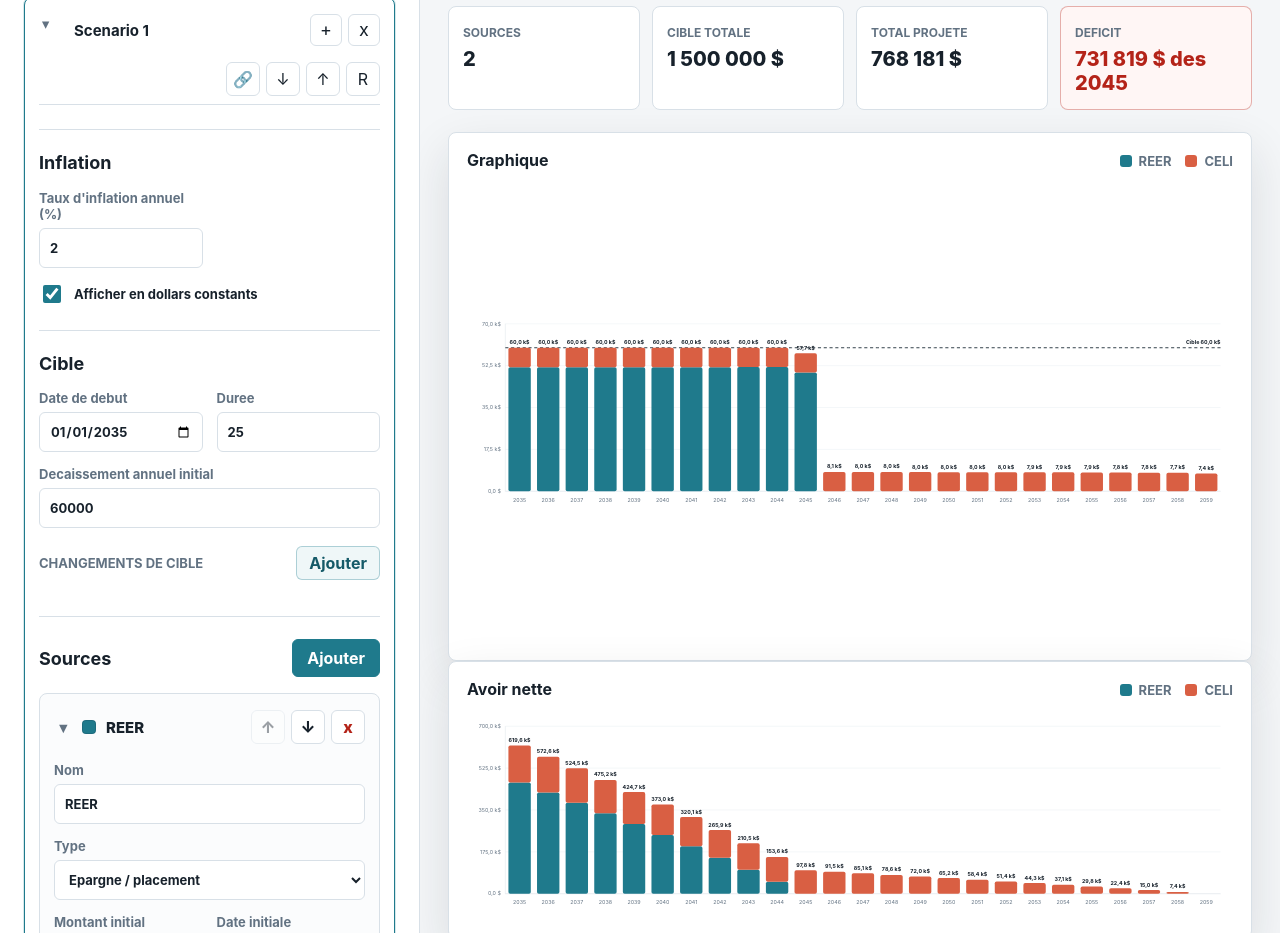
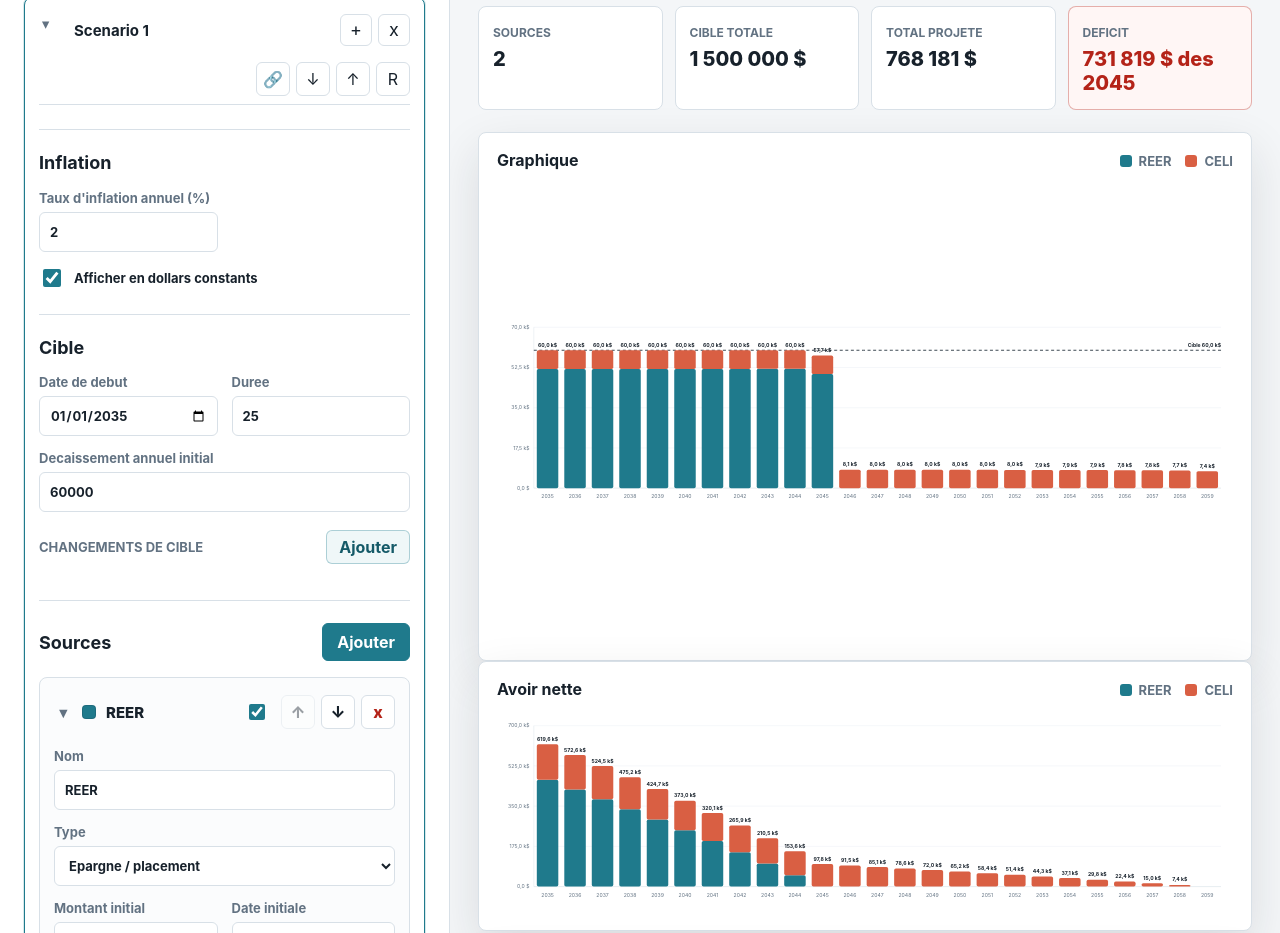
Before and after one commit to dhx71/calc-decaissement, a plain HTML site: page index.html in a window 1280 px wide. Shown: the part 94-1027 px from the top of the page. Drawn offline with Linux system fonts and the light colour scheme.

Commit message:
add source inclusion checkbox

```diff
--- a/app.js
+++ b/app.js
@@ -26,7 +26,8 @@ const defaultSettings = {
       withdrawalStartDate: "2035-01-01",
       annualReturnRate: 4.5,
       endDate: "2059-12-31",
-      constantWithdrawal: false
+      constantWithdrawal: false,
+      enabled: true
     },
     {
       id: crypto.randomUUID(),
@@ -42,7 +43,8 @@ const defaultSettings = {
       withdrawalStartDate: "2035-01-01",
       annualReturnRate: 4,
       endDate: "2059-12-31",
-      constantWithdrawal: true
+      constantWithdrawal: true,
+      enabled: true
     }
   ]
 };
@@ -502,7 +504,8 @@ function createSource() {
     withdrawalStartDate: settings.target.startDate,
     annualReturnRate: 4,
     endDate: endOfTarget(settings.target),
-    constantWithdrawal: false
+    constantWithdrawal: false,
+    enabled: true
   };
 }
 
@@ -614,7 +617,9 @@ function buildSchedule(currentSettings) {
   const toReal = (nominalRate) =>
     ((1 + nominalRate / 100) / (1 + inflationRate) - 1) * 100;
 
-  const activeSources = currentSettings.sources.map((source) => {
+  const activeSources = currentSettings.sources
+    .filter((source) => source.enabled !== false)
+    .map((source) => {
     const realReturnRate = toReal(numberValue(source.annualReturnRate));
     return {
       ...source,
@@ -833,7 +838,7 @@ function renderLegend(sources) {
   fields.legend.replaceChildren();
   sources.forEach((source) => {
     const item = document.createElement("span");
-    item.className = "legend-item";
+    item.className = source.enabled !== false ? "legend-item" : "legend-item legend-item--disabled";
     const swatch = document.createElement("span");
     swatch.className = "legend-swatch";
     swatch.style.background = source.color;
@@ -959,7 +964,7 @@ function renderAvoirNetteLegend(sources) {
   fields.avoirNetteLegend.replaceChildren();
   sources.forEach((source) => {
     const item = document.createElement("span");
-    item.className = "legend-item";
+    item.className = source.enabled !== false ? "legend-item" : "legend-item legend-item--disabled";
     const swatch = document.createElement("span");
     swatch.className = "legend-swatch";
     swatch.style.background = source.color;
@@ -1144,7 +1149,8 @@ function normalizeSettings(value) {
       withdrawalStartDate: source.withdrawalStartDate || defaultSettings.target.startDate,
       annualReturnRate: numberValue(source.annualReturnRate),
       endDate: source.endDate || endOfTarget(value?.target || defaultSettings.target),
-      constantWithdrawal: Boolean(source.constantWithdrawal)
+      constantWithdrawal: Boolean(source.constantWithdrawal),
+      enabled: source.enabled !== false
     })) : []
   };
 }
--- a/index.html
+++ b/index.html
@@ -90,11 +90,14 @@
     <template id="sourceTemplate">
       <article class="source-card">
         <div class="source-card-header">
-          <button class="source-summary-button" type="button" aria-expanded="true">
-            <span class="source-toggle-icon" aria-hidden="true">▾</span>
-            <span class="source-summary-color" aria-hidden="true"></span>
-            <span class="source-summary-name"></span>
-          </button>
+          <div class="source-header-left">
+            <button class="source-summary-button" type="button" aria-expanded="true">
+              <span class="source-toggle-icon" aria-hidden="true">▾</span>
+              <span class="source-summary-color" aria-hidden="true"></span>
+              <span class="source-summary-name"></span>
+            </button>
+            <input data-field="enabled" class="source-enabled-checkbox" type="checkbox" aria-label="Inclure dans le calcul" title="Inclure dans le calcul" checked>
+          </div>
           <div class="source-actions">
             <button class="icon-button move-source-up" type="button" aria-label="Monter la source" title="Monter">
               <span aria-hidden="true">↑</span>
--- a/styles.css
+++ b/styles.css
@@ -37,7 +37,7 @@ button {
 
 .app-shell {
   display: grid;
-  grid-template-columns: minmax(340px, 420px) minmax(0, 1fr);
+  grid-template-columns: minmax(380px, 450px) minmax(0, 1fr);
   min-height: 100vh;
 }
 
@@ -364,6 +364,22 @@ button:focus-visible {
   align-items: center;
 }
 
+.source-header-left {
+  display: flex;
+  align-items: center;
+  flex: 1;
+  min-width: 0;
+  gap: 0;
+}
+
+.source-enabled-checkbox {
+  width: 16px;
+  height: 16px;
+  margin: 0 0 0 10px;
+  accent-color: var(--accent);
+  cursor: pointer;
+}
+
 .source-card-body[hidden] {
   display: none;
 }
@@ -561,6 +577,11 @@ button:focus-visible {
   border-radius: 3px;
 }
 
+.legend-item--disabled {
+  opacity: 0.45;
+  text-decoration: line-through;
+}
+
 .chart-wrap {
   width: 100%;
   overflow-x: auto;
```
